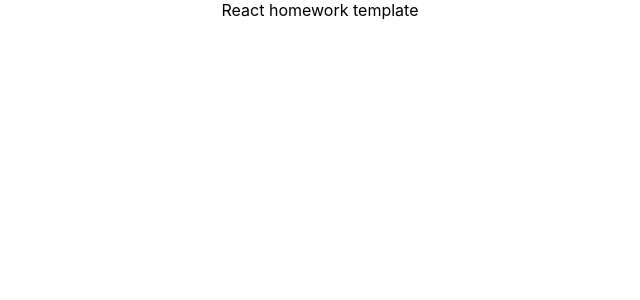
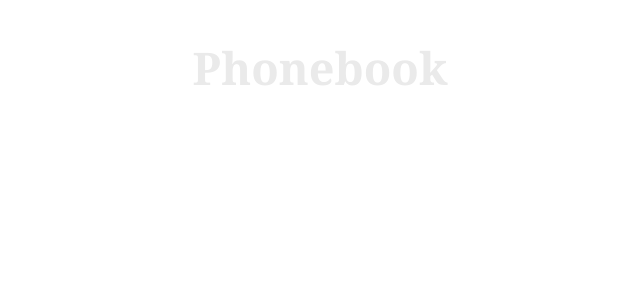
Before and after one commit to VolodymyrBilichenko/goit-react-hw-02-phonebook, a React (Create React App) app: page / in a window 1280 px wide. Shown: the top 300 px of the page, without its empty margins (320-960 px from the left). Built offline with nearby package versions, Linux system fonts and the light colour scheme.

Commit message:
update
create Section

```diff
--- a/src/components/App.jsx
+++ b/src/components/App.jsx
@@ -1,9 +1,12 @@
 import { Container } from "./Container/Container";
+import { Section } from './Section/Section';
 
 export const App = () => {
   return (
     <Container>
-      React homework template
+      <Section title={'Phonebook'}>
+
+      </Section>
     </Container>
   );
 };
--- a/src/components/Container/Container.jsx
+++ b/src/components/Container/Container.jsx
@@ -3,7 +3,7 @@ import { ContainerStyle } from './Container.styled';
 export const Container = ({ children }) => {
   return(
     <ContainerStyle>
-    {children}
+      {children}
     </ContainerStyle>
   )
 };
--- /dev/null
+++ b/src/components/Section/Section.jsx
@@ -0,0 +1,10 @@
+import { SectionStyle } from "./Section.styled"
+
+export const Section = ({title, children}) => {
+    return(
+        <SectionStyle>
+            <h2 className="title">{title}</h2>
+            {children}
+        </SectionStyle>
+    )
+}
--- /dev/null
+++ b/src/components/Section/Section.styled.js
@@ -0,0 +1,11 @@
+import { styled } from "styled-components";
+
+export const SectionStyle = styled.section`
+    .title{
+        font-family: Georgia, 'Times New Roman', Times, serif;
+        font-size: 45px;
+        color: #EAEAEA;
+    }
+
+    /* .title- */
+`
```
